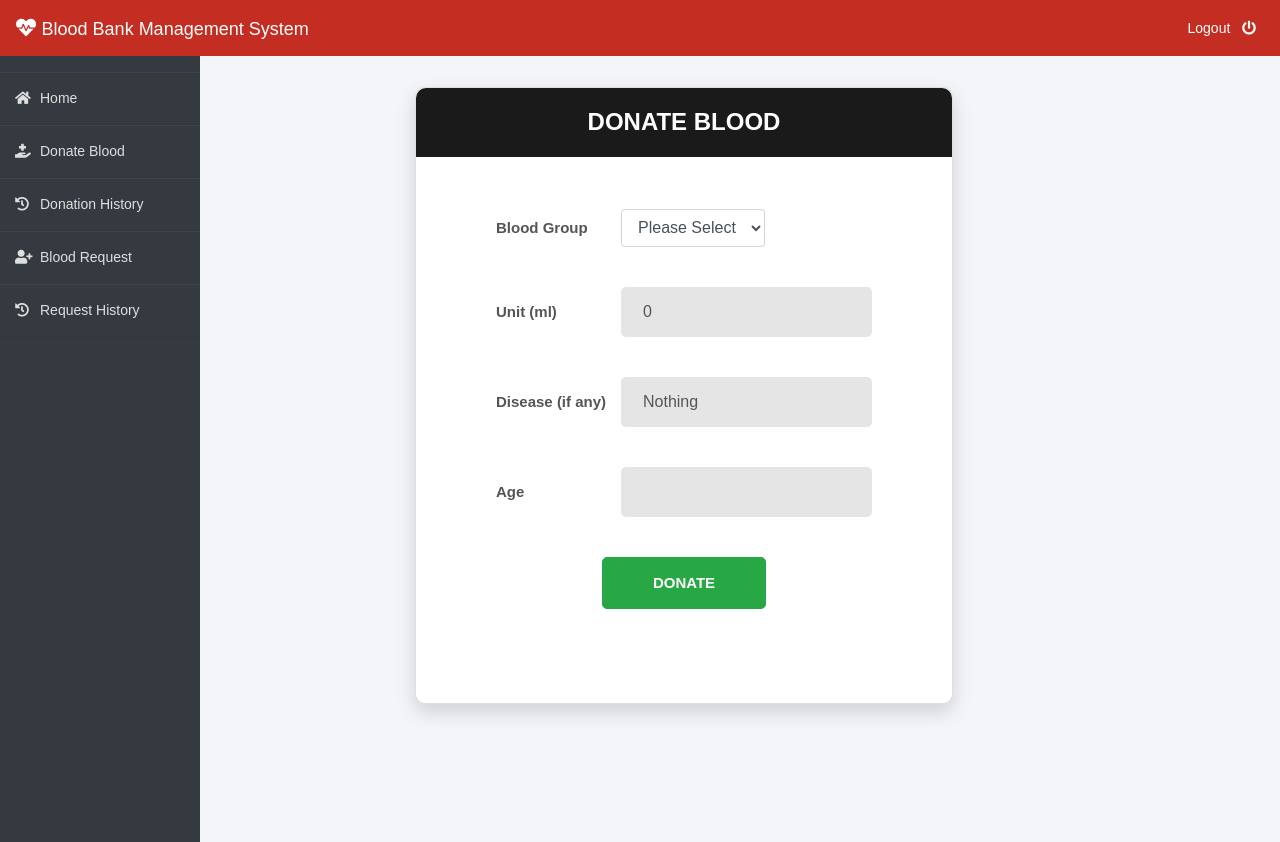
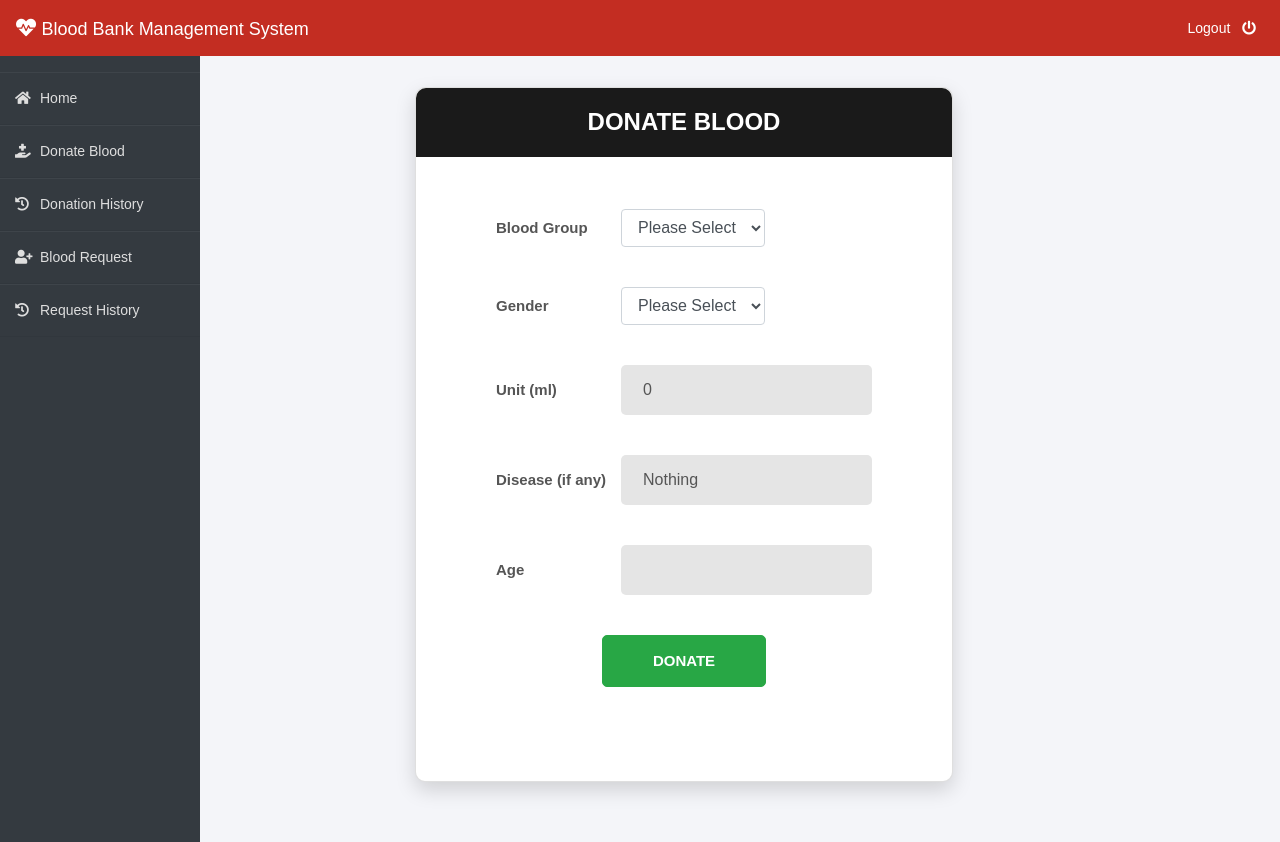
Before and after one commit to pratikkabra143/Blood_Bank_Management_System, a Django app: page /donor/donate-blood in a window 1280 px wide. Run offline with Django 3.2, Linux system fonts and the light colour scheme; some libraries are stand-ins or nearby versions.

Commit message:
Changes specific to gender on Donate Blood Page in accordance to standards

```diff
--- a/templates/donor/donate_blood.html
+++ b/templates/donor/donate_blood.html
@@ -44,13 +44,65 @@
                     </div>
 
                     <div class="form-row">
+                        <div class="name">Gender</div>
+                        <div class="value">
+                            <div class="input-group">
+                                <div class="rs-select2 js-select-simple select--no-search">
+                                    <select id="gender" name="gender" class="form-control">
+                                        <option disabled="disabled" selected="selected">Please Select</option>
+                                        <option>Male</option>
+                                        <option>Female</option>
+                                        <option>Others</option>
+                                    </select>
+                                    <div class="select-dropdown"></div>
+                                </div>
+                            </div>
+                        </div>
+                    </div>
+
+                    <div class="form-row">
                         <div class="name">Unit (ml)</div>
                         <div class="value">
                             <div class="input-group">
-                                {% render_field donation_form.unit|attr:'required:true'  class="input--style-5"  min="350"  max="450"  step=100  %}
+                                {% render_field donation_form.unit|attr:'required:true'  id='unit'  class="input--style-5"  min="350"  max="450"  step=100  %}
                             </div>
                         </div>
                     </div>
+
+                    <script>
+
+                        document.addEventListener("DOMContentLoaded", function() {
+                            // Add event listeners to the size and quantity dropdowns
+                            document.getElementById("gender").addEventListener("change", updateUnit);
+
+                            // Add event listener to the form submission event
+                            document.querySelector("form").addEventListener("submit", function(event) {
+                                // Call updateUnit() to update the unit value just before the form submits
+                                updateUnit();
+                            });
+                        });
+
+                        function updateUnit() {
+                            var gender = document.getElementById("gender").value;
+                            var unit = 0;
+
+                            // Calculate unit based on size and quantity
+                            switch (gender) {
+                                case "Male":
+                                    unit = 450;
+                                    break;
+                                case "Female":
+                                    unit = 350;
+                                    break;
+                                case "Others":
+                                    unit = 350;
+                                    break;
+                            }
+
+                            // Update the input field for unit
+                            document.getElementById("unit").value = unit;
+                        }
+                    </script>
 
                     <div class="form-row">
                         <div class="name">Disease (if any)</div>
@@ -70,16 +122,11 @@
                         </div>
                     </div>
 
-
-
-
-
                     <div class="text-center">
                         <button class="btn btn--radius-2 btn-success" type="submit">DONATE</button>
                     </div>
                 </form>
                 <br>
-
 
             </div>
         </div>
```
